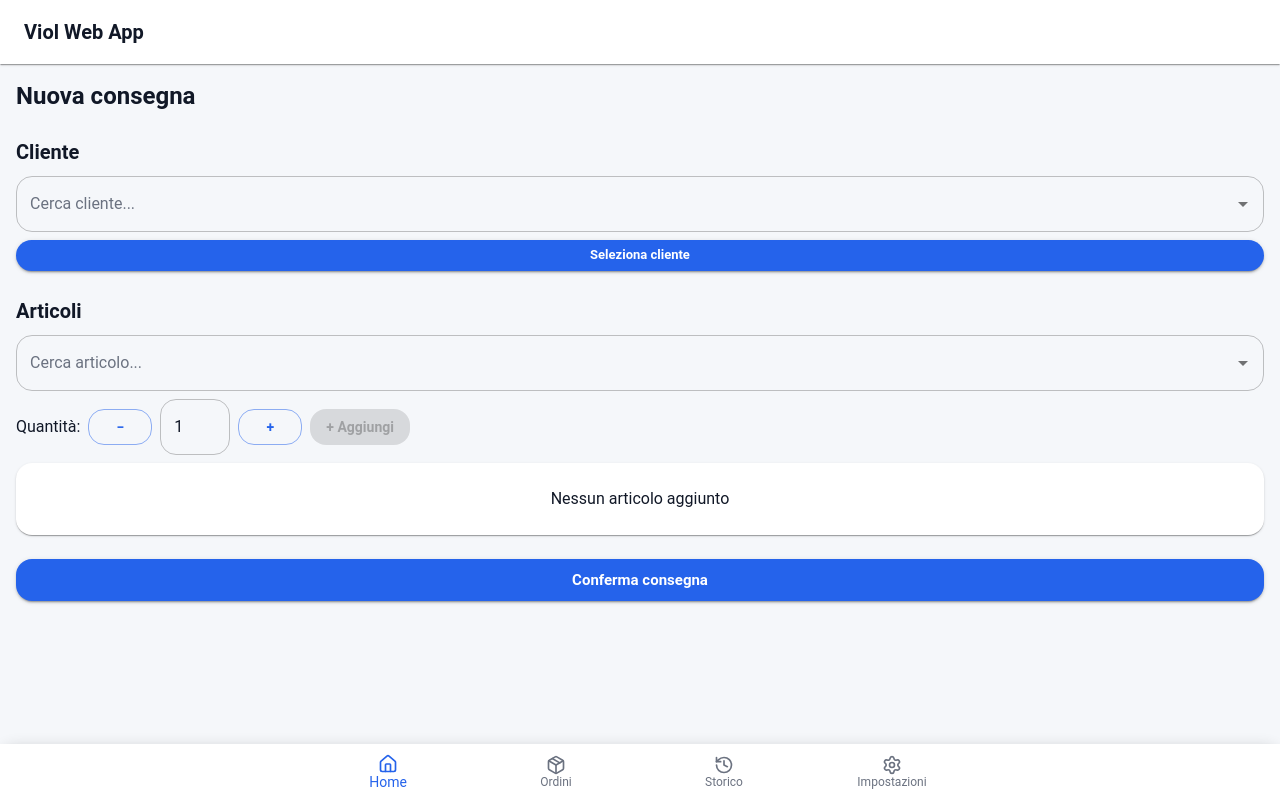
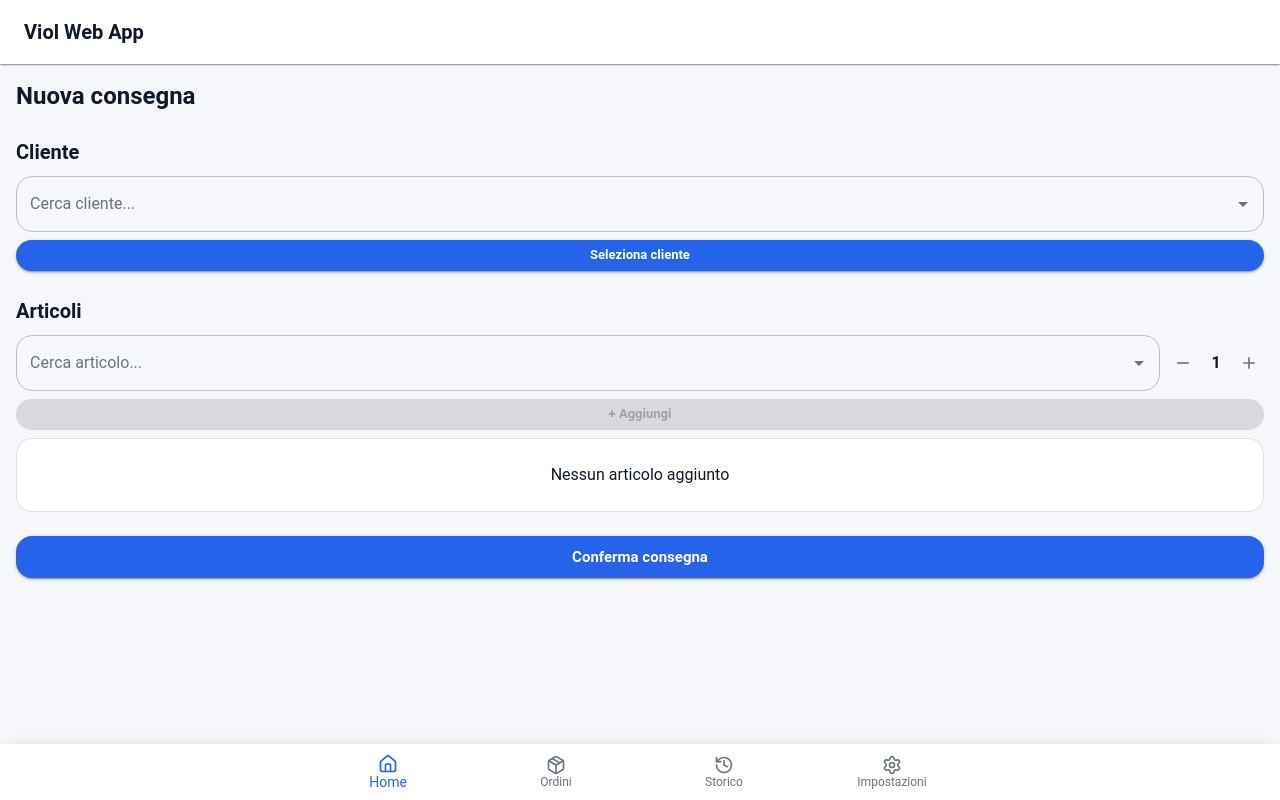
Before and after one commit to LoivX/ViolWebApp, a React (Vite) app in the folder frontend/: page / in a window 1280 px wide. Built offline with nearby package versions, Linux system fonts and the light colour scheme.

Commit message:
Modificata ui lista, aggiunto counter modificabile in lista, aggiunti ulteriori articoli per il test

```diff
--- a/frontend/src/components/ArticleList/index.tsx
+++ b/frontend/src/components/ArticleList/index.tsx
@@ -1,20 +1,34 @@
-import { IconButton, Stack, Typography, Paper } from "@mui/material";
+import { IconButton, Stack, Typography, Paper, Divider } from "@mui/material";
 import DeleteIcon from "@mui/icons-material/Delete";
+
+import QuantitySelection from "../ArticleSelection/QuantitySelection";
+
 import type { RigaOrdine } from "../../types/ordine";
 
 type ArticleListProps = {
   righe: RigaOrdine[];
   onRemove: (codiceArticolo: string) => void;
+  onChangeQuantity: (
+    codiceArticolo: string,
+    quantita: number
+  ) => void;
 };
 
 export default function ArticleList({
   righe,
   onRemove,
+  onChangeQuantity,
 }: ArticleListProps) {
   if (righe.length === 0) {
     return (
-      <Paper sx={{ p: 3 }}>
-        <Typography color="text.secondary" align="center">
+      <Paper
+        variant="outlined"
+        sx={{
+          p: 3,
+          textAlign: "center",
+        }}
+      >
+        <Typography color="text.secondary">
           Nessun articolo aggiunto
         </Typography>
       </Paper>
@@ -22,35 +36,62 @@ export default function ArticleList({
   }
 
   return (
-    <Stack spacing={1}>
-      {righe.map((riga) => (
-        <Paper
-          key={riga.articolo.codice}
-          sx={{ p: 2 }}
+    <Paper
+      variant="outlined"
+      sx={{
+        p: 1.5,
+        }}
+    >
+        <Stack
+          spacing={1.5}
+          divider={<Divider variant="middle" flexItem />}
         >
+        {righe.map((riga) => (
           <Stack
+            key={riga.articolo.codice}
             direction="row"
-            sx={{ alignItems: "center", justifyContent: "space-between" }}
+            spacing={1}
+            sx={{ alignItems: "center" }}
+
           >
-            <div>
-              <Typography sx={{ fontWeight: "bold" }}>
-                {riga.articolo.nome}
-              </Typography>
+            {/* NOME ARTICOLO */}
+            <Typography
+              sx={{
+                flex: 1,
+                fontWeight: 600,
+                minWidth: 0,
+                overflow: "hidden",
+                textOverflow: "ellipsis",
+              }}
+            >
+              {riga.articolo.nome}
+            </Typography>
 
-              <Typography color="text.secondary">
-                Quantità: {riga.quantita}
-              </Typography>
-            </div>
+            {/* QUANTITÀ */}
+            <QuantitySelection
+              quantita={riga.quantita}
+              onChange={(quantita) =>
+                onChangeQuantity(
+                  riga.articolo.codice,
+                  quantita
+                )
+              }
+            />
 
+            {/* RIMUOVI */}
             <IconButton
               color="error"
-              onClick={() => onRemove(riga.articolo.codice)}
+              size="small"
+              onClick={() =>
+                onRemove(riga.articolo.codice)
+              }
+              aria-label="Rimuovi articolo"
             >
-              <DeleteIcon />
+              <DeleteIcon fontSize="small" />
             </IconButton>
           </Stack>
-        </Paper>
-      ))}
-    </Stack>
+        ))}
+        </Stack>
+    </Paper>
   );
 }
--- a/frontend/src/components/ArticleSelection/ArticleSearch/index.tsx
+++ b/frontend/src/components/ArticleSelection/ArticleSearch/index.tsx
@@ -4,23 +4,28 @@ import { cercaArticoli } from "../../../services/api";
 import type { Articolo } from "../../../types/articolo";
 
 type ArticleSearchProps = {
+  valore: Articolo | null;
+  testo: string;
   onSelectArticolo: (articolo: Articolo | null) => void;
+  onChangeTesto: (testo: string) => void;
 };
 
 export default function ArticleSearch({
+  valore,
+  testo,
   onSelectArticolo,
+  onChangeTesto,
 }: ArticleSearchProps) {
-  const [testoArticolo, setTestoArticolo] = useState("");
   const [articoli, setArticoli] = useState<Articolo[]>([]);
 
   useEffect(() => {
-    if (testoArticolo.length < 2) {
+    if (testo.length < 2) {
       return;
     }
 
     const timer = setTimeout(async () => {
       try {
-        const risultati = await cercaArticoli(testoArticolo);
+        const risultati = await cercaArticoli(testo);
         setArticoli(risultati);
       } catch (errore) {
         console.error(errore);
@@ -28,27 +33,32 @@ export default function ArticleSearch({
     }, 300);
 
     return () => clearTimeout(timer);
-  }, [testoArticolo]);
-
-  const articoliVisibili = testoArticolo.length < 2 ? [] : articoli;
+  }, [testo]);
 
   return (
     <Autocomplete
-      options={articoliVisibili}
+      fullWidth
+      options={articoli}
+      value={valore}
       getOptionLabel={(articolo) => articolo.nome}
 
       onChange={(_, articolo) => {
         onSelectArticolo(articolo);
       }}
+      inputValue={testo}
+      onInputChange={(_, nuovoTesto) => {
+        onChangeTesto(nuovoTesto);
 
-      inputValue={testoArticolo}
-
-      onInputChange={(_, nuovoTesto) => {
-        setTestoArticolo(nuovoTesto);
+          if (nuovoTesto.length < 2) {
+            setArticoli([]);
+          }
       }}
 
       renderInput={(params) => (
-        <TextField {...params} fullWidth label="Cerca articolo..." />
+        <TextField
+          {...params}
+          label="Cerca articolo..."
+        />
       )}
     />
   );
--- a/frontend/src/components/ArticleSelection/QuantitySelection/index.tsx
+++ b/frontend/src/components/ArticleSelection/QuantitySelection/index.tsx
@@ -1,56 +1,48 @@
-import { Button, Stack, TextField } from "@mui/material";
+import { IconButton, Stack, Typography } from "@mui/material";
+import RemoveIcon from "@mui/icons-material/Remove";
+import AddIcon from "@mui/icons-material/Add";
 
 type QuantitySelectionProps = {
   quantita: number;
-  onChange: (quantita: number) => void; // Callback per aggiornare la quantità
+  onChange: (quantita: number) => void;
 };
 
 export default function QuantitySelection({
   quantita,
   onChange,
 }: QuantitySelectionProps) {
-  function diminuisci() {
-    if (quantita > 1) {
-      onChange(quantita - 1);
-    }
-  }
-
-  function aumenta() {
-    onChange(quantita + 1);
-  }
-
   return (
-    <Stack direction="row" spacing={1} sx={{ alignItems: "center" }}>
-      <Button
-        variant="outlined"
-        onClick={diminuisci}
-      >
-        −
-      </Button>
-
-      <TextField
-        value={quantita}
-        onChange={(e) => {
-          const valore = Number(e.target.value);
-
-          if (valore >= 1) {
-            onChange(valore);
+    <Stack
+      direction="row"
+      spacing={0.5}
+      sx={{ alignItems: "center" }} >
+      <IconButton
+        size="small"
+        onClick={() => {
+          if (quantita > 1) {
+            onChange(quantita - 1);
           }
         }}
-        slotProps={{
-            htmlInput: {
-            min: 1,
-            }
+      >
+        <RemoveIcon fontSize="small" />
+      </IconButton>
+
+      <Typography
+        sx={{
+          minWidth: 28,
+          textAlign: "center",
+          fontWeight: 600,
         }}
-        sx={{ width: 70, textAlign: "center" }}
-      />
+      >
+        {quantita}
+      </Typography>
 
-      <Button
-        variant="outlined"
-        onClick={aumenta}
+      <IconButton
+        size="small"
+        onClick={() => onChange(quantita + 1)}
       >
-        +
-      </Button>
+        <AddIcon fontSize="small" />
+      </IconButton>
     </Stack>
   );
 }
--- a/frontend/src/components/ArticleSelection/index.tsx
+++ b/frontend/src/components/ArticleSelection/index.tsx
@@ -1,4 +1,4 @@
-import { Button, Stack, Typography } from "@mui/material";
+import { Button, Stack } from "@mui/material";
 import { useState } from "react";
 
 import ArticleSearch from "./ArticleSearch";
@@ -16,6 +16,8 @@ export default function ArticleSelection({
   const [articoloSelezionato, setArticoloSelezionato] =
     useState<Articolo | null>(null);
 
+  const [testoArticolo, setTestoArticolo] = useState("");
+
   const [quantita, setQuantita] = useState(1);
 
   function aggiungiArticolo() {
@@ -32,27 +34,35 @@ export default function ArticleSelection({
 
   return (
     <Stack spacing={1}>
+      <Stack
+        direction="row"
+        spacing={1}
+        sx={{ alignItems: "center" }}
+      >
         <ArticleSearch
+          valore={articoloSelezionato}
+          testo={testoArticolo}
           onSelectArticolo={setArticoloSelezionato}
+          onChangeTesto={setTestoArticolo}
         />
 
-      <Stack direction="row" spacing={1} sx={{ alignItems: "center" }}>
-        <Typography sx={{ fontWeight: "italic" }}>
-          Quantità:
-        </Typography>
         <QuantitySelection
           quantita={quantita}
           onChange={setQuantita}
         />
 
+      </Stack>
       <Button
         variant="contained"
+        size="small"
         onClick={aggiungiArticolo}
         disabled={!articoloSelezionato}
+        sx={{
+          whiteSpace: "nowrap",
+        }}
       >
         + Aggiungi
       </Button>
     </Stack>
-    </Stack>
   );
 }
--- a/frontend/src/pages/Home/index.tsx
+++ b/frontend/src/pages/Home/index.tsx
@@ -44,10 +44,25 @@ export default function Home() {
       ];
     });
   }
-function rimuoviArticolo(codiceArticolo: string) {
+  function rimuoviArticolo(codiceArticolo: string) {
     setRigheOrdine((precedenti) =>
       precedenti.filter(
         (riga) => riga.articolo.codice !== codiceArticolo
+      )
+    );
+  }
+  function modificaQuantita(
+    codiceArticolo: string,
+    nuovaQuantita: number
+  ) {
+    setRigheOrdine((precedenti) =>
+      precedenti.map((riga) =>
+        riga.articolo.codice === codiceArticolo
+          ? {
+              ...riga,
+              quantita: nuovaQuantita,
+            }
+          : riga
       )
     );
   }
@@ -75,7 +90,11 @@ function rimuoviArticolo(codiceArticolo: string) {
       <Stack spacing={1}>
         <Typography variant="h6">Articoli</Typography>
         <ArticleSelection onAddArticolo={aggiungiArticolo} />
-        <ArticleList righe={righeOrdine} onRemove={rimuoviArticolo} />
+        <ArticleList
+          righe={righeOrdine}
+          onRemove={rimuoviArticolo}
+          onChangeQuantity={modificaQuantita}
+        />
       </Stack>
 
       <ConfirmButton />
```
Also changed, not shown: frontend/src/components/EmptyState/index.tsx (deleted, +0 -11 lines), 1 other file (tests, documents, lock files or other folders). Lines whose indentation alone changed are shown as unchanged.
